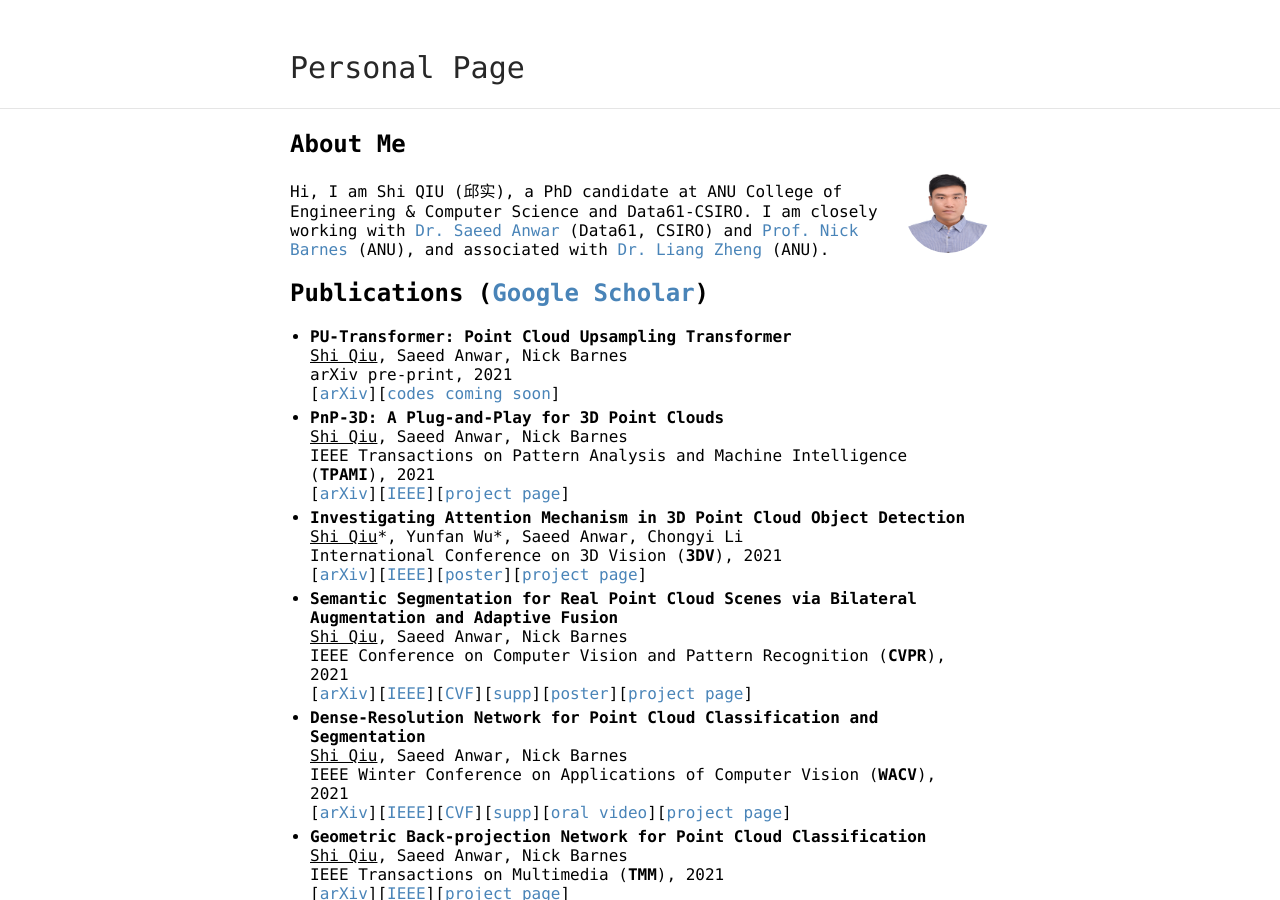
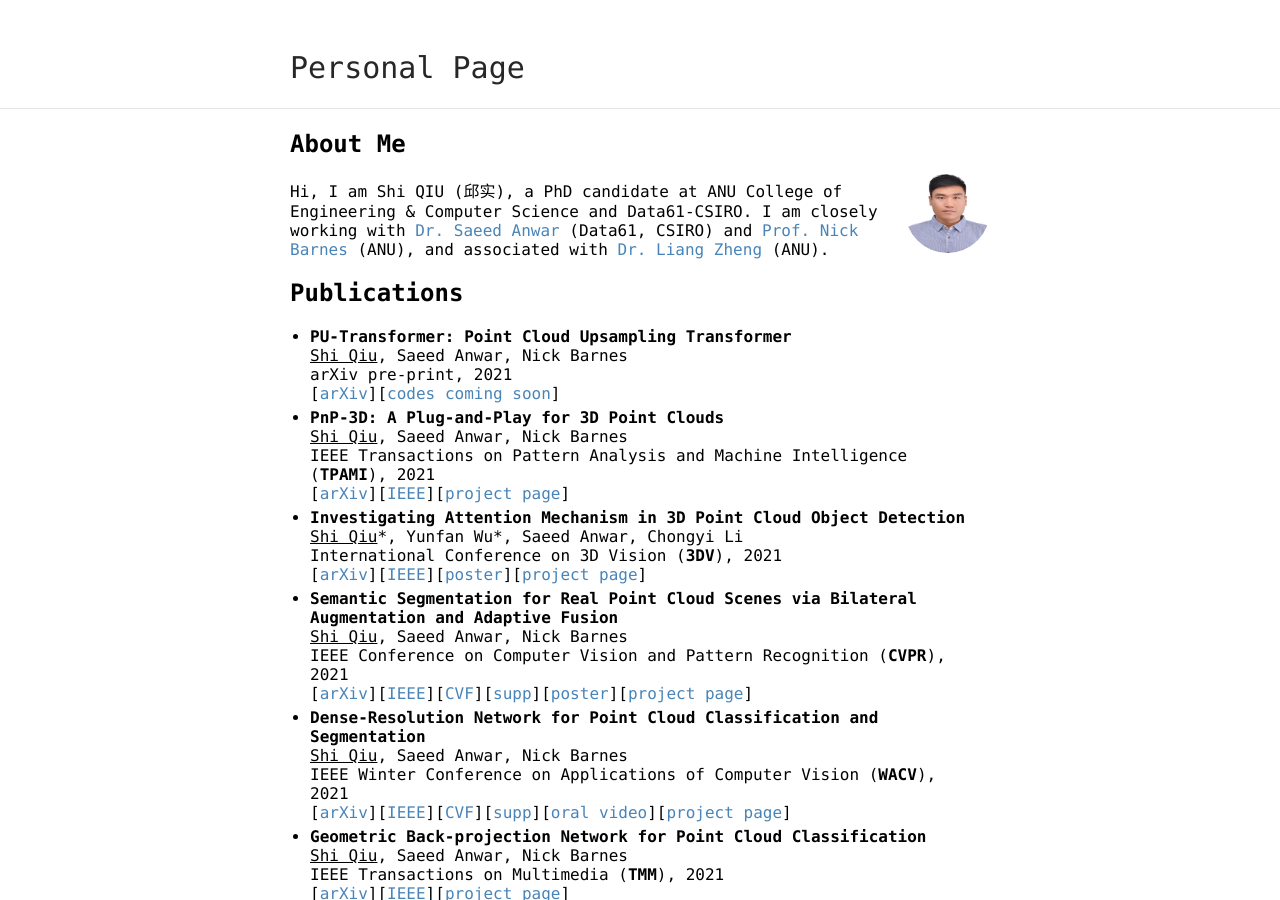
Before and after one commit to ShiQiu0419/ShiQiu0419.github.io, a Jekyll site: the page built from index.md, in a window 1280 px wide and 900 px high. Built offline with Jekyll 4.4.1, drawn with Linux system fonts in a browser that asks for light colours; our own code applies the rules of GitHub Pages for plain Markdown files.

Commit message:
Update index.md

```diff
--- a/index.md
+++ b/index.md
@@ -7,7 +7,7 @@ layout: default
 
 Hi, I am Shi QIU (邱实), a PhD candidate at ANU College of Engineering & Computer Science and Data61-CSIRO. I am closely working with [Dr. Saeed Anwar](https://saeed-anwar.github.io/) (Data61, CSIRO) and [Prof. Nick Barnes](http://users.cecs.anu.edu.au/~nmb/) (ANU), and associated with [Dr. Liang Zheng](https://zheng-lab.cecs.anu.edu.au/index.html) (ANU).
 
-## Publications ([Google Scholar](https://scholar.google.com/citations?user=OPNVthUAAAAJ))
+## Publications
 * **PU-Transformer: Point Cloud Upsampling Transformer**
 <ins>Shi Qiu</ins>, Saeed Anwar, Nick Barnes
 arXiv pre-print, 2021
```
